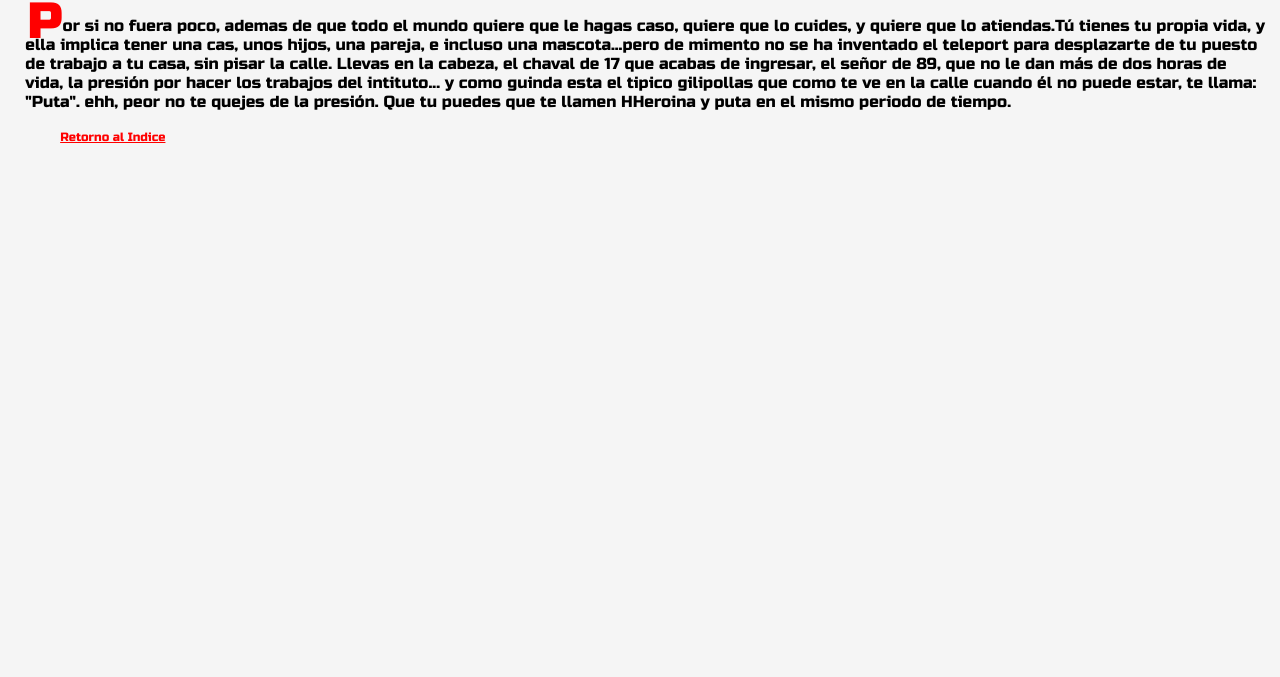
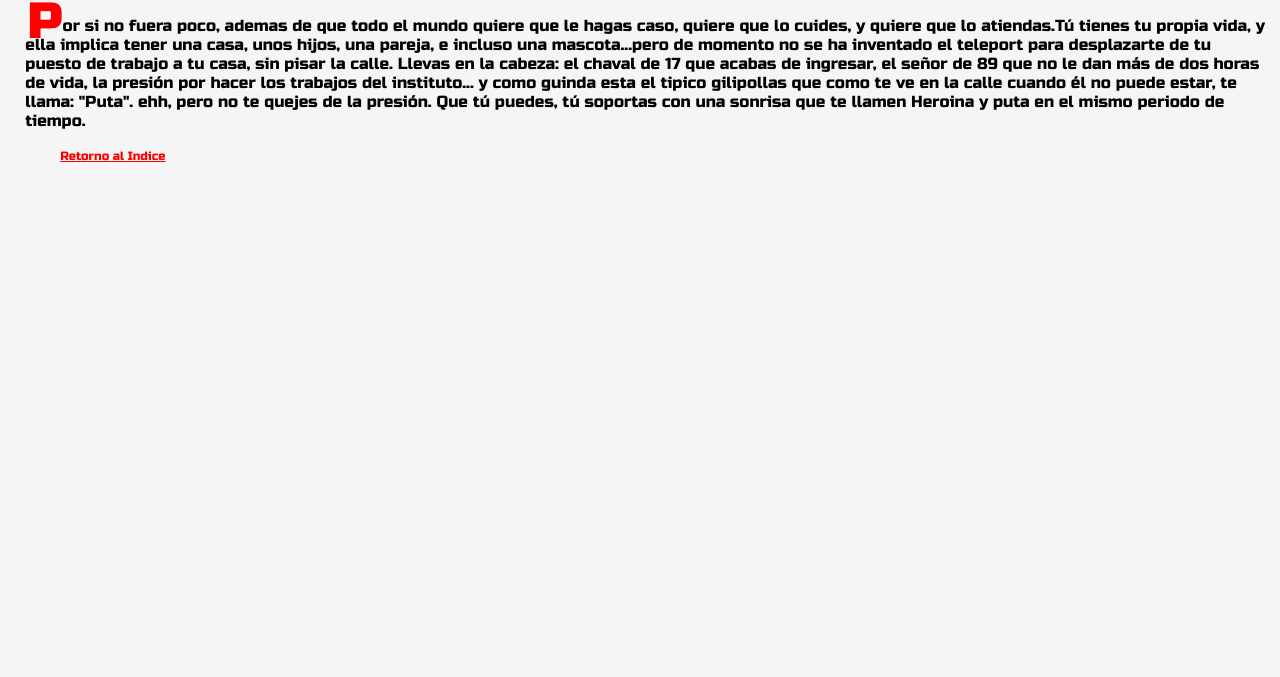
Before and after one commit to scm82/trabajo_sindicacion, a plain HTML site: page 10.html in a window 1280 px wide. Shown: the part 123-800 px from the top of the page. Drawn offline with Linux system fonts and the light colour scheme.

Commit message:
Add files via upload

```diff
--- a/10.html
+++ b/10.html
@@ -9,7 +9,7 @@
     <body>
         <h1>Presión</h1>
             <div id="normal">
-                <p>Por si no fuera poco, ademas de que todo el mundo quiere que le hagas caso, quiere que lo cuides, y quiere que lo atiendas.Tú tienes tu propia vida, y ella implica tener una cas, unos hijos, una pareja, e incluso una mascota...pero de mimento no se ha inventado el teleport para desplazarte de tu puesto de trabajo a tu casa, sin pisar la calle. Llevas en la cabeza, el chaval de 17 que acabas de ingresar, el señor de 89, que no le dan más de dos horas de vida, la presión por hacer los trabajos del intituto... y como guinda esta el tipico gilipollas que como te ve en la calle cuando él no puede estar, te llama: "Puta". ehh, peor no te quejes de la presión. Que tu puedes que te llamen HHeroina y puta en el mismo periodo de tiempo.</p>
+                <p>Por si no fuera poco, ademas de que todo el mundo quiere que le hagas caso, quiere que lo cuides, y quiere que lo atiendas.Tú tienes tu propia vida, y ella implica tener una casa, unos hijos, una pareja, e incluso una mascota...pero de momento no se ha inventado el teleport para desplazarte de tu puesto de trabajo a tu casa, sin pisar la calle. Llevas en la cabeza: el chaval de 17 que acabas de ingresar, el señor de 89 que no le dan más de dos horas de vida, la presión por hacer los trabajos del instituto... y como guinda esta el tipico gilipollas que como te ve en la calle cuando él no puede estar, te llama: "Puta". ehh, pero no te quejes de la presión. Que tú puedes, tú soportas con una sonrisa que te llamen Heroina y puta en el mismo periodo de tiempo.</p>
             </div>
             <footer>
                 <p><a href="index.html">Retorno al Indice</a></p>
```
